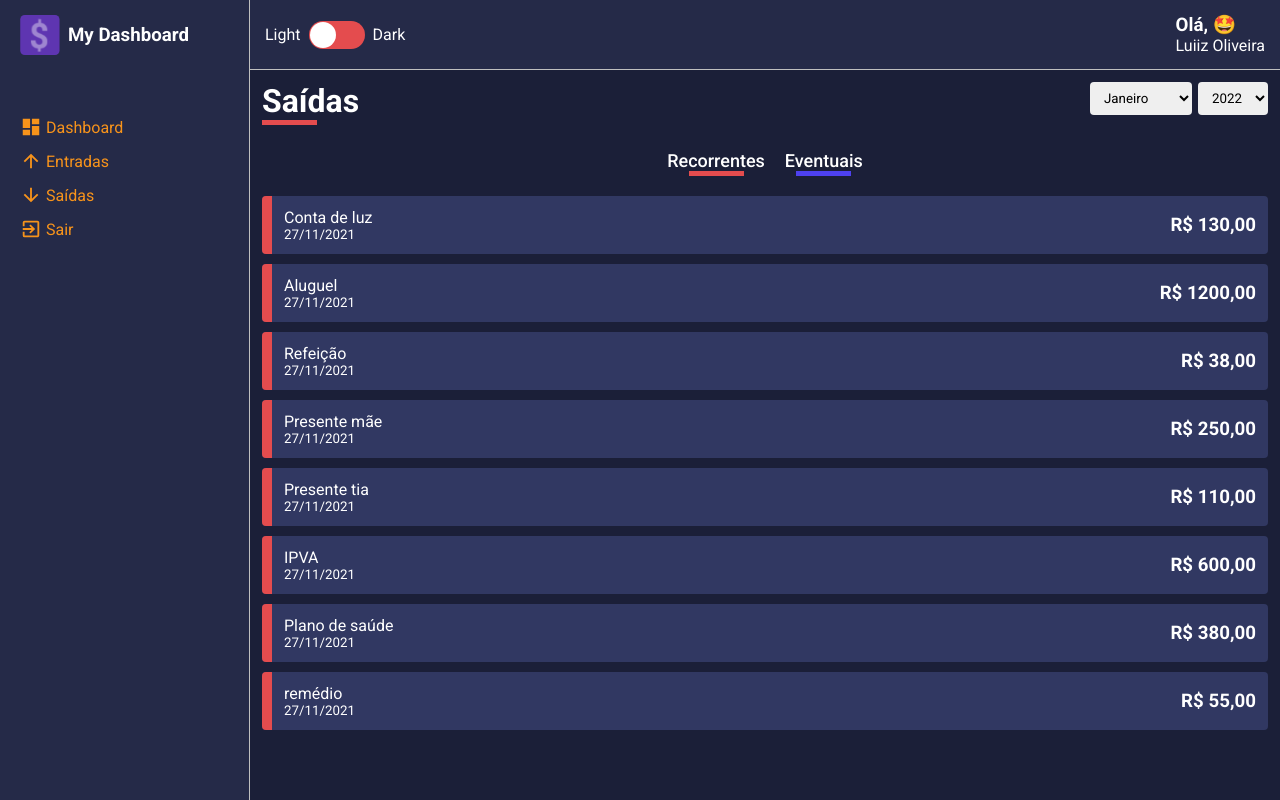
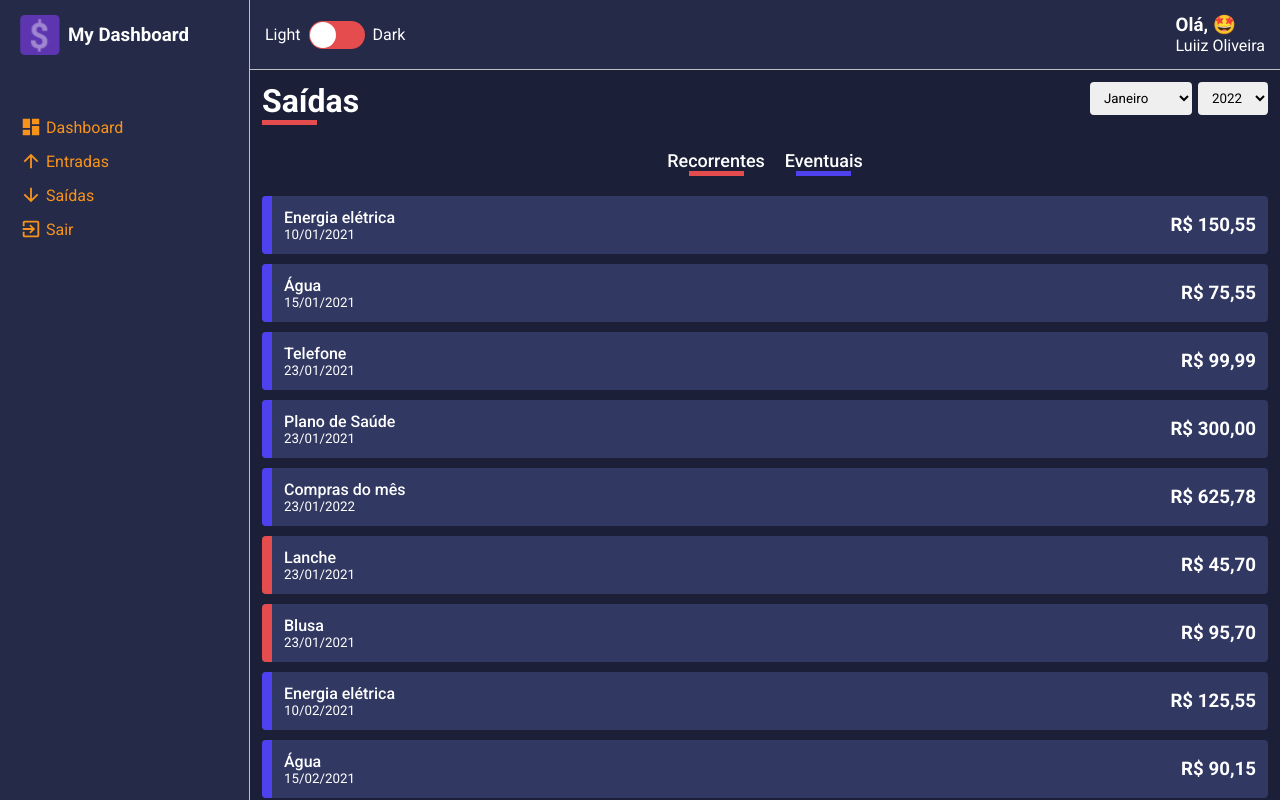
Before and after one commit to luiizsilverio/my-dashboard, a React (Create React App) app: page /list/1 in a window 1280 px wide. Built offline with nearby package versions, Linux system fonts and the light colour scheme.

Commit message:
Lista de dados fake

```diff
--- a/src/components/DetailCard/styles.ts
+++ b/src/components/DetailCard/styles.ts
@@ -26,7 +26,8 @@
     padding-left: 10px;
 
     span {
-
+      font-weight: 500;
+      /* font-size: 18px; */
     }
   }
 `;
--- a/src/pages/Details/index.tsx
+++ b/src/pages/Details/index.tsx
@@ -1,20 +1,37 @@
-import { useMemo } from 'react'
+import { useMemo, useState, useEffect } from 'react'
 import { useParams } from 'react-router-dom'
 
 import * as S from './styles'
-
+import gains from '../../utils/gains'
+import expenses from '../../utils/expenses'
+import formatValue from '../../utils/formatValue'
+import formatDate from '../../utils/formatDate'
 
 import ContentHeader from '../../components/ContentHeader'
 import SelectInput from '../../components/SelectInput'
 import DetailCard from '../../components/DetailCard'
 
+interface IData {
+  id: string
+  description: string
+  amountFormatted: string
+  frequency: string
+  dateFormatted: string
+  tagColor: string
+}
+
 const Details = () => {
+  const [data, setData] = useState<IData[]>([])
   const { type } = useParams()
 
   const title = useMemo(() => (
     type === "entradas"
       ? { caption: "Entradas", lineColor: '#4e41f0' }
       : { caption: "Saídas", lineColor:  '#e44c4e' }
+  ), [type])
+
+  const listData = useMemo(() => (
+    type === "entradas" ? gains : expenses
   ), [type])
 
   const months = [
@@ -40,16 +57,19 @@
     years.push({value: ano, label: ano})
   }
 
-  const cards = [
-    { title: 'Conta de luz', subtitle: '27/11/2021', amount: 'R$ 130,00'},
-    { title: 'Aluguel', subtitle: '27/11/2021', amount: 'R$ 1200,00'},
-    { title: 'Refeição', subtitle: '27/11/2021', amount: 'R$ 38,00'},
-    { title: 'Presente mãe', subtitle: '27/11/2021', amount: 'R$ 250,00'},
-    { title: 'Presente tia', subtitle: '27/11/2021', amount: 'R$ 110,00'},
-    { title: 'IPVA', subtitle: '27/11/2021', amount: 'R$ 600,00'},
-    { title: 'Plano de saúde', subtitle: '27/11/2021', amount: 'R$ 380,00'},
-    { title: 'remédio', subtitle: '27/11/2021', amount: 'R$ 55,00'}
-  ]
+
+  useEffect(() => {
+    const response = listData.map((item, index) => ({
+      id: index.toString(),
+      description: item.description,
+      amountFormatted: formatValue(parseFloat(item.amount)),
+      frequency: item.frequency,
+      dateFormatted: formatDate(item.date),
+      tagColor: item.frequency === 'recorrente' ? '#4e41f0' : '#e44c4e'
+    }))
+
+    setData(response)
+  }, [])
 
   return (
     <S.Container>
@@ -68,13 +88,13 @@
 
       <S.Content>
         {
-          cards.map((item, index) => (
+          data.map((item, index) => (
             <DetailCard
-              key={item.title}
-              tagColor='#e44c4e'
-              title={ item.title }
-              subtitle={ item.subtitle }
-              amount={ item.amount }
+              key={ item.id }
+              tagColor={ item.tagColor }
+              title={ item.description }
+              subtitle={ item.dateFormatted }
+              amount={ item.amountFormatted }
             />
           ))
         }
--- /dev/null
+++ b/src/utils/expenses.ts
@@ -0,0 +1,51 @@
+export default [
+  {"description":"Energia elétrica",      "amount":"150.55","type":"saída","frequency":"recorrente","date":"2021-01-10"},
+  {"description":"Água",                  "amount":"75.55", "type":"saída","frequency":"recorrente","date":"2021-01-15"},
+  {"description": "Telefone",             "amount":"99.99", "type":"saída","frequency":"recorrente","date":"2021-01-23"},
+  {"description":"Plano de Saúde",        "amount":"300.00","type":"saída","frequency":"recorrente","date":"2021-01-23"},
+  {"description":"Compras do mês",        "amount":"625.78","type":"saída","frequency":"recorrente","date":"2022-01-23"},
+  {"description":"Lanche",                "amount":"45.70", "type":"saída","frequency":"eventual",  "date":"2021-01-23"},
+  {"description":"Blusa",                 "amount":"95.70", "type":"saída","frequency":"eventual",  "date":"2021-01-23"},
+  {"description":"Energia elétrica",      "amount":"125.55","type":"saída","frequency":"recorrente","date":"2021-02-10"},
+  {"description":"Água",                  "amount":"90.15", "type":"saída","frequency":"recorrente","date":"2021-02-15"},
+  {"description":"Telefone",              "amount":"99.99", "type":"saída","frequency":"recorrente","date":"2021-02-23"},
+  {"description":"Plano de Saúde",        "amount":"300.00","type":"saída","frequency":"recorrente","date":"2021-02-23"},
+  {"description":"Compras do mês",        "amount":"540.00","type":"saída","frequency":"recorrente","date":"2021-02-25"},
+  {"description":"Parcela do Celular 1/5","amount":"150.99","type":"saída","frequency":"eventual",  "date":"2021-02-26"},
+  {"description":"Cinema",                "amount":"45.00", "type":"saída","frequency":"eventual",  "date":"2021-02-23"},
+  {"description":"Energia elétrica",      "amount":"97.00", "type":"saída","frequency":"recorrente","date":"2021-03-10"},
+  {"description":"Água",                  "amount":"100.10","type":"saída","frequency":"recorrente","date":"2021-03-15"},
+  {"description":"Telefone",              "amount":"99.99", "type":"saída","frequency":"recorrente","date":"2021-03-23"},
+  {"description":"Plano de Saúde",        "amount":"300.00","type":"saída","frequency":"recorrente","date":"2021-03-23"},
+  {"description":"Compras do mês",        "amount":"800.50","type":"saída","frequency":"recorrente","date":"2021-03-17"},
+  {"description":"Parcela do Celular 2/5","amount":"150.99","type":"saída","frequency":"eventual",  "date":"2021-03-18"},
+  {"description":"Troca de Oléo do carro","amount":"90.00", "type":"saída","frequency":"eventual",  "date":"2021-03-23"},
+  {"description":"Energia elétrica",      "amount":"75.99", "type":"saída","frequency":"recorrente","date":"2021-04-10"},
+  {"description":"Água",                  "amount":"80.33", "type":"saída","frequency":"recorrente","date":"2021-04-15"},
+  {"description":"Telefone",              "amount":"99.99", "type":"saída","frequency":"recorrente","date":"2021-04-23"},
+  {"description":"Plano de Saúde",        "amount":"300.00","type":"saída","frequency":"recorrente","date":"2021-04-23"},
+  {"description":"Compras do mês",        "amount":"600.00","type":"saída","frequency":"recorrente","date":"2021-04-25"},
+  {"description":"Parcela do Celular 3/5","amount":"150.99","type":"saída","frequency":"eventual",  "date":"2021-04-26"},
+  {"description":"Ebook de React Js",     "amount":"85.95", "type":"saída","frequency":"eventual",  "date":"2021-04-13"},
+  {"description":"Energia elétrica",      "amount":"125.55","type":"saída","frequency":"recorrente","date":"2021-05-10"},
+  {"description":"Água",                  "amount":"90.15", "type":"saída","frequency":"recorrente","date":"2021-05-15"},
+  {"description":"Telefone",              "amount":"99.99", "type":"saída","frequency":"recorrente","date":"2020-05-23"},
+  {"description":"Plano de Saúde",        "amount":"300.00","type":"saída","frequency":"recorrente","date":"2020-05-23"},
+  {"description":"Compras do mês",        "amount":"540.00","type":"saída","frequency":"recorrente","date":"2020-05-25"},
+  {"description":"Parcela do Celular 4/5","amount":"150.99","type":"saída","frequency":"eventual",  "date":"2020-05-26"},
+  {"description":"Blusa Iron Man",        "amount":"150.00","type":"saída","frequency":"eventual",  "date":"2022-01-23"},
+  {"description":"Energia elétrica",      "amount":"200.00","type":"saída","frequency":"recorrente","date":"2020-06-10"},
+  {"description":"Água",                  "amount":"150.00","type":"saída","frequency":"recorrente","date":"2020-06-15"},
+  {"description":"Telefone",              "amount":"99.99", "type":"saída","frequency":"recorrente","date":"2020-06-23"},
+  {"description":"Plano de Saúde",        "amount":"300.00","type":"saída","frequency":"recorrente","date":"2020-06-23"},
+  {"description":"Compras do mês",        "amount":"559.15","type":"saída","frequency":"recorrente","date":"2020-06-25"},
+  {"description":"Parcela do Celular 5/5","amount":"150.99","type":"saída","frequency":"eventual",  "date":"2020-06-26"},
+  {"description":"Perfume",               "amount":"250.00","type":"saída","frequency":"eventual",  "date":"2020-06-21"},
+  {"description":"Energia elétrica",      "amount":"250.00","type":"saída","frequency":"recorrente","date":"2020-07-10"},
+  {"description":"Água",                  "amount":"90.00", "type":"saída","frequency":"recorrente","date":"2020-07-15"},
+  {"description":"Telefone",              "amount":"99.99", "type":"saída","frequency":"recorrente","date":"2020-07-23"},
+  {"description":"Plano de Saúde",        "amount":"300.00","type":"saída","frequency":"recorrente","date":"2020-07-23"},
+  {"description":"Compras do mês",        "amount":"700.00","type":"saída","frequency":"recorrente","date":"2020-07-25"},
+  {"description":"Cafeteira",             "amount":"250.00","type":"saída","frequency":"eventual",  "date":"2020-07-26"},
+  {"description":"Pizza",                 "amount":"60.00", "type":"saída","frequency":"eventual",  "date":"2020-07-19"}
+]
--- /dev/null
+++ b/src/utils/formatDate.ts
@@ -0,0 +1,11 @@
+const formatDate = (date: string): string => {
+  const vdata = new Date(date)
+
+  return Intl.DateTimeFormat('pt-BR', {
+    day: '2-digit',
+    month: '2-digit',
+    year: 'numeric'
+  }).format(vdata)
+}
+
+export default formatDate
--- /dev/null
+++ b/src/utils/formatValue.ts
@@ -0,0 +1,8 @@
+const formatValue = (value: number): string => {
+  return value.toLocaleString('pt-br', {
+    style: 'currency',
+    currency: 'BRL'
+  })
+}
+
+export default formatValue
--- /dev/null
+++ b/src/utils/gains.ts
@@ -0,0 +1,11 @@
+export default [
+  { "description": "Salário",     "amount": "1300.52", "type": "entrada", "frequency": "recorrente", "date": "2022-01-10" },
+  { "description": "Freela",      "amount": "150.13",  "type": "entrada", "frequency": "eventual",   "date": "2022-01-17" },
+  { "description": "Salário",     "amount": "2500.23", "type": "entrada", "frequency": "recorrente", "date": "2021-02-10" },
+  { "description": "Freela site", "amount": "900.23",  "type": "entrada", "frequency": "eventual",   "date": "2021-02-21" },
+  { "description": "Freela app",  "amount": "950.92",  "type": "entrada", "frequency": "eventual",   "date": "2021-02-23" },
+  { "description": "Salário",     "amount": "2500.25", "type": "entrada", "frequency": "recorrente", "date": "2021-03-10" },
+  { "description": "Salário",     "amount": "2500.18", "type": "entrada", "frequency": "recorrente", "date": "2021-04-10" },
+  { "description": "Salário",     "amount": "2500.15", "type": "entrada", "frequency": "recorrente", "date": "2021-05-10" },
+  { "description": "Salário",     "amount": "2500.12", "type": "entrada", "frequency": "recorrente", "date": "2021-06-10" },
+  { "description": "Salário",     "amount": "2500.00", "type": "entrada", "frequency": "recorrente", "date": "2021-07-10" }]
```
